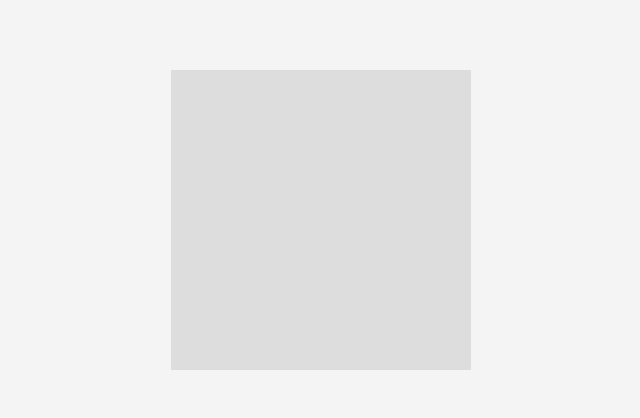
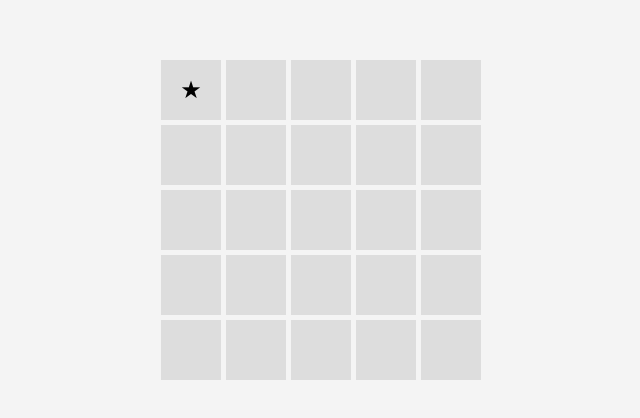
Before and after one commit to cole43623/griglia1, a plain HTML site: page 5.html in a window 1280 px wide. Shown: the part 180-598 px from the top of the page, without its empty margins (319-959 px from the left). Drawn offline with Linux system fonts and the light colour scheme.

Commit message:
Update 5.html

```diff
--- a/5.html
+++ b/5.html
@@ -21,7 +21,7 @@
       display: grid;
       grid-template-columns: repeat(4, 60px);
       grid-template-rows: repeat(4, 60px);
-      gap: 0px;
+      gap: 5px;
     }
 
     /* Stile di ogni cella della griglia */
@@ -63,7 +63,7 @@
         cella.classList.add('cella');
 
         // Se la cella è la prima (in alto a sinistra), aggiungi la stella
-        if (i === 0 && 0) {
+        if (i === 0) {
           cella.innerHTML = '★';
         }
 
```
